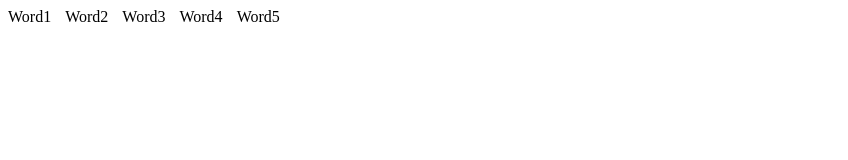
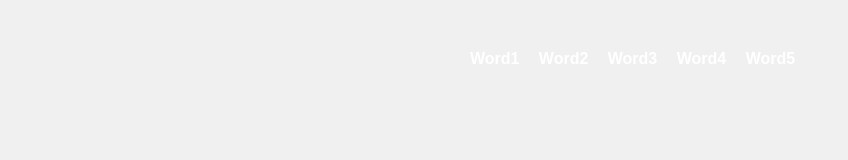
Before and after one commit to StrwbrryBnny/fliqz, a plain HTML site: page index.html in a window 1280 px wide. Shown: the whole page, without its empty margins (0-848 px from the left). Drawn offline with Linux system fonts and the light colour scheme.

Commit message:
Update index.html

```diff
--- a/index.html
+++ b/index.html
@@ -4,9 +4,21 @@
   <meta charset="UTF-8">
   <meta name="viewport" content="width=device-width, initial-scale=1.0">
   <style>
+    body {
+      text-align: center;
+      font-family: Arial, sans-serif;
+      background-color: #f0f0f0; /* Hintergrundfarbe ändern, wenn gewünscht */
+    }
+
+    #wordContainer {
+      margin-top: 50px; /* Platzieren Sie den Container nach Bedarf */
+    }
+
     .word {
       display: inline-block;
-      margin-right: 10px;
+      margin-right: 15px;
+      color: white;
+      font-weight: bold;
       cursor: pointer;
     }
 
```
